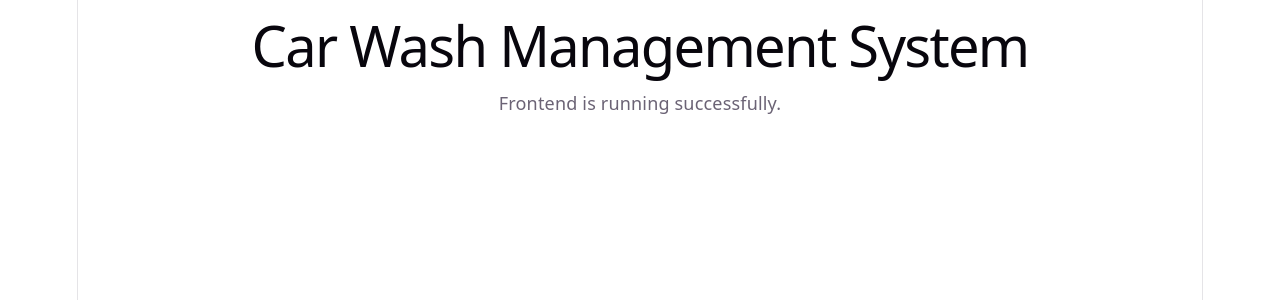
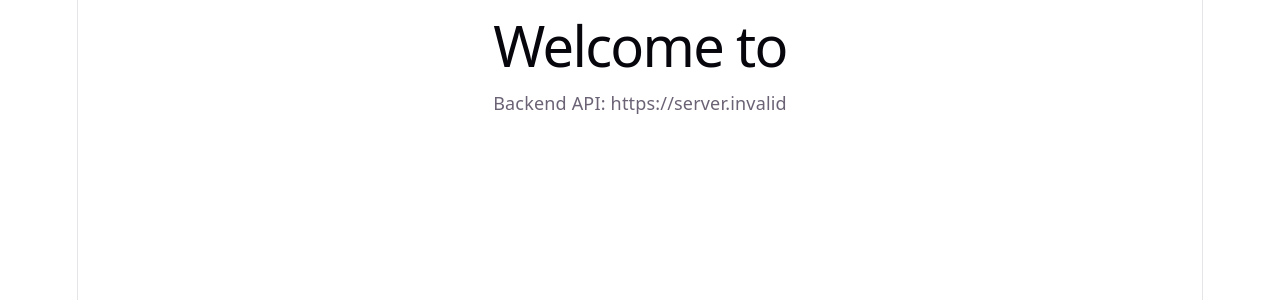
Before and after one commit to MsdAmine/Car-Wash-Management-System, a React (Vite) app in the folder frontend/car-wash-web/: page / in a window 1280 px wide. Shown: the top 300 px of the page. Built offline with nearby package versions, Linux system fonts and the light colour scheme; no server answers.

Commit message:
feat: configure vite environment variables and config utility #98

```diff
--- a/frontend/car-wash-web/src/App.tsx
+++ b/frontend/car-wash-web/src/App.tsx
@@ -1,9 +1,11 @@
+import { APP_NAME, API_URL } from './config';
+
 function App() {
     return (
-        <main>
-            <h1>Car Wash Management System</h1>
-            <p>Frontend is running successfully.</p>
-        </main>
+        <div className="App">
+            <h1>Welcome to {APP_NAME}</h1>
+            <p>Backend API: {API_URL}</p>
+        </div>
     );
 }
 
--- /dev/null
+++ b/frontend/car-wash-web/src/config/index.ts
@@ -0,0 +1,6 @@
+export const API_URL = import.meta.env.VITE_API_URL;
+export const APP_NAME = import.meta.env.VITE_APP_NAME;
+
+if (import.meta.env.DEV) {
+    console.log(`[Config] Connecting to: ${API_URL}`);
+}
```
